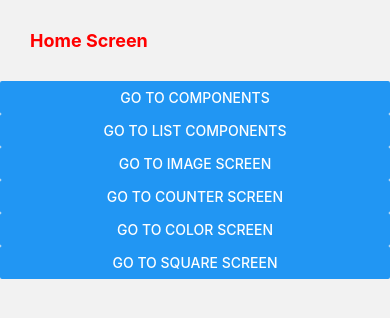
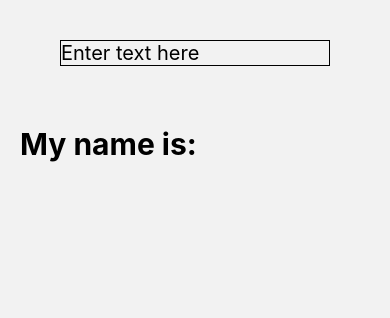
Before and after one commit to anurajghosh/my_first_native, a React Native app: screen /Text in a window 390 px wide. Shown: the top 318 px of the page. Built offline with nearby package versions, Linux system fonts and the light colour scheme.

Commit message:
Adding InputText and showing it in TextScreen by using useState Hook

```diff
--- a/App.js
+++ b/App.js
@@ -8,6 +8,7 @@ import ImageScreen from './src/screens/ImageScreen';
 import CounterScreen from './src/screens/CounterScreen';
 import ColorScreen from './src/screens/ColorScreen';
 import SquareScreen from './src/screens/SquareScreen';
+import TextScreen from './src/screens/TextScreen';
 
 const Stack = createStackNavigator();
 
@@ -26,6 +27,7 @@ const AppNavigator = () => (
     <Stack.Screen name="Counter" component={CounterScreen} />
     <Stack.Screen name="Color" component={ColorScreen} />
     <Stack.Screen name="Square" component={SquareScreen} />
+    <Stack.Screen name="Text" component={TextScreen} />
   </Stack.Navigator>
 );
 
--- a/src/screens/HomeScreen.js
+++ b/src/screens/HomeScreen.js
@@ -28,6 +28,14 @@ export default function HomeScreen({ navigation }) {
         title="Go to Square Screen"
         onPress={() => navigation.navigate('Square')}
       />
+      <Button
+        title="Go to Square Screen"
+        onPress={() => navigation.navigate('Square')}
+      />
+      <Button
+        title="Go to Text Screen"
+        onPress={() => navigation.navigate('Text')}
+      />
     </View>
   );
 }
--- /dev/null
+++ b/src/screens/TextScreen.js
@@ -0,0 +1,40 @@
+import { StyleSheet, Text, View, TextInput } from 'react-native';
+import React, { useState } from 'react';
+
+const TextScreen = () => {
+    const [name, setName] = useState('');
+
+  return (
+    <View>
+      <TextInput
+        style={styles.text}
+        placeholder="Enter text here"
+        autoCapitalize="none"
+        autoCorrect={false}
+        value={name}
+        onChangeText={(newValue) => setName(newValue)}
+      />
+      <Text style={styles.showText}>
+        My name is: {name}
+      </Text>
+    </View>
+  );
+};
+
+export default TextScreen;
+
+const styles = StyleSheet.create({
+  text: {
+    marginVertical: 40,
+    marginHorizontal: 60,
+    fontSize: 20,
+    borderColor: 'black',
+    borderWidth: 1,
+    },
+    showText: {
+        fontSize: 30,
+        fontWeight: 'bold',
+        marginHorizontal: 20,
+        marginVertical: 20,
+    },
+});
```
Also changed, not shown: 1 other file (tests, documents, lock files or other folders).
